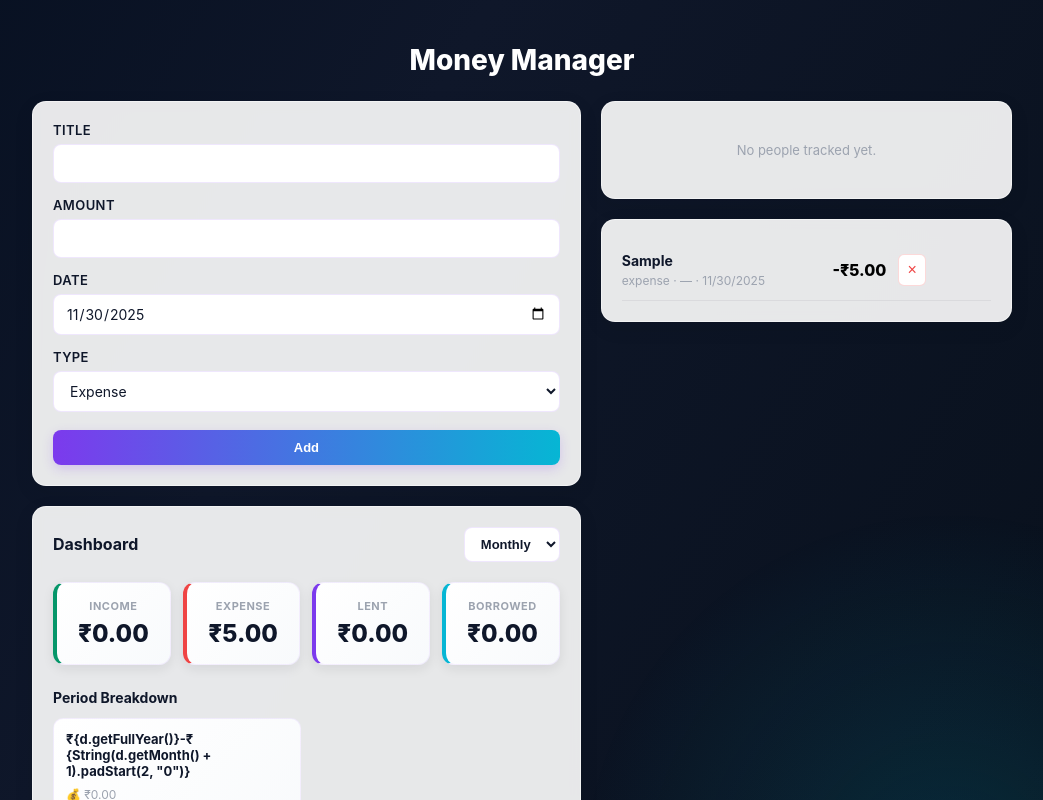
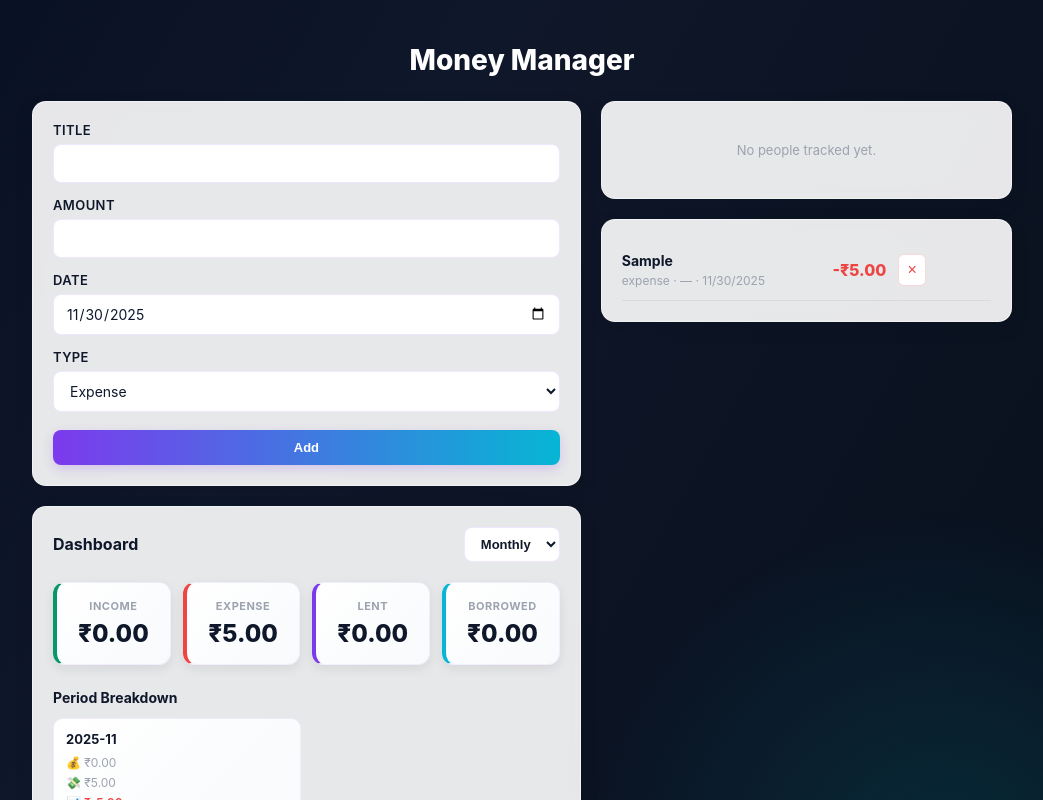
Before and after one commit to Avya-9/Money_Manager, a React (Vite) app: page / in a window 1280 px wide. Both pictures are taken after typing "Sample", "5" into the empty fields and a click on the button "Add". Shown: the top 800 px of the page, without its empty margins (118-1161 px from the left). Built offline with nearby package versions, Linux system fonts and the light colour scheme.

Commit message:
Ignore gh-pages cache

```diff
--- a/src/components/Dashboard.jsx
+++ b/src/components/Dashboard.jsx
@@ -14,8 +14,8 @@ function groupBy(transactions, granularity = "monthly", limit = 12) {
     const d = new Date(t.date);
     let key;
     if (granularity === "daily") key = d.toISOString().slice(0, 10);
-    else if (granularity === "weekly") key = `₹{d.getFullYear()}-W₹{getWeekNumber(d)}`;
-    else if (granularity === "monthly") key = `₹{d.getFullYear()}-₹{String(d.getMonth() + 1).padStart(2, "0")}`;
+    else if (granularity === "weekly") key = `${d.getFullYear()}-W${getWeekNumber(d)}`;
+    else if (granularity === "monthly") key = `${d.getFullYear()}-${String(d.getMonth() + 1).padStart(2, "0")}`;
     else key = String(d.getFullYear());
 
     if (!map.has(key)) map.set(key, { income: 0, expense: 0, net: 0, key });
@@ -114,7 +114,7 @@ export default function Dashboard({ transactions, personsMap = {} }) {
                 <div key={p.id} className="person-card">
                   <div className="person-card-header">
                     <div className="person-name">{p.name}</div>
-                    <div className={`person-balance ₹{p.balance >= 0 ? 'pos' : 'neg'}`}>
+                    <div className={`person-balance ${p.balance >= 0 ? 'pos' : 'neg'}`}>
                       {p.balance >= 0 ? '+' : '-'}₹{Math.abs(p.balance).toFixed(2)}
                     </div>
                   </div>
--- a/src/components/PeopleManager.jsx
+++ b/src/components/PeopleManager.jsx
@@ -13,7 +13,7 @@ export default function PeopleManager({ persons, onRename, onMerge, onDelete, on
 
   function saveEdit() {
     if (editing && name.trim()) {
-      const ok = window.confirm(`Rename "₹{(persons.find(pp=>pp.id===editing)||{}).name || ''}" to "₹{name.trim()}"?`);
+      const ok = window.confirm(`Rename "${(persons.find(pp=>pp.id===editing)||{}).name || ''}" to "${name.trim()}"?`);
       if (ok) onRename(editing, name.trim());
     }
     setEditing(null);
@@ -24,7 +24,7 @@ export default function PeopleManager({ persons, onRename, onMerge, onDelete, on
     if (mergeFrom && mergeTo && mergeFrom !== mergeTo) {
       const fromName = (persons.find(p=>p.id===mergeFrom)||{}).name || mergeFrom;
       const toName = (persons.find(p=>p.id===mergeTo)||{}).name || mergeTo;
-      const ok = window.confirm(`Merge "₹{fromName}" into "₹{toName}"? This will move all transactions and remove "₹{fromName}".`);
+      const ok = window.confirm(`Merge "${fromName}" into "${toName}"? This will move all transactions and remove "${fromName}".`);
       if (ok) onMerge(mergeFrom, mergeTo);
     }
     setMergeFrom("");
@@ -59,7 +59,7 @@ export default function PeopleManager({ persons, onRename, onMerge, onDelete, on
                 <>
                   <button onClick={() => startEdit(p)}>Rename</button>
                   <button onClick={() => {
-                    if (window.confirm(`Delete "₹{p.name}"? This will also delete all transactions for this person.`)) {
+                    if (window.confirm(`Delete "${p.name}"? This will also delete all transactions for this person.`)) {
                       onDelete(p.id);
                     }
                   }} style={{background: '#ef4444', color: '#fff'}}>Delete</button>
--- a/src/components/PersonList.jsx
+++ b/src/components/PersonList.jsx
@@ -22,7 +22,7 @@ export default function PersonList({ persons, transactions, personsMap, selected
           <li key={p.id} className="person-item">
             <div>
               <div className="person-name">{p.name}</div>
-              <div className={`person-balance ₹{p.balance >= 0 ? 'pos' : 'neg'}`}>
+              <div className={`person-balance ${p.balance >= 0 ? 'pos' : 'neg'}`}>
                 {p.balance >= 0 ? '+' : '-'}₹{Math.abs(p.balance).toFixed(2)}
               </div>
             </div>
--- a/src/components/TransactionList.jsx
+++ b/src/components/TransactionList.jsx
@@ -28,7 +28,7 @@ export default function TransactionList({ items, onRemove, personsMap, filterPer
               <div className="meta">{t.type} · {t.person || (t.personId && personsMap && personsMap[t.personId] ? personsMap[t.personId].name : "—")} · {formatDate(t.date)}</div>
             </div>
             <div className="right">
-              <div className={`amount ₹{t.type === 'income' || t.type === 'lend' ? 'pos' : 'neg'}`}>
+              <div className={`amount ${t.type === 'income' || t.type === 'lend' ? 'pos' : 'neg'}`}>
                 {t.type === 'expense' || t.type === 'borrow' ? '-' : ''}₹{Math.abs(Number(t.amount) || 0).toFixed(2)}
               </div>
               <button
@@ -36,7 +36,7 @@ export default function TransactionList({ items, onRemove, personsMap, filterPer
                 onClick={() => {
                   const amt = Math.abs(Number(t.amount) || 0).toFixed(2);
                   const name = t.title || (t.person || 'transaction');
-                  if (window.confirm(`Delete "₹{name}" — ₹₹{amt}? This action cannot be undone.`)) {
+                  if (window.confirm(`Delete "${name}" — ₹${amt}? This action cannot be undone.`)) {
                     onRemove(t.id);
                   }
                 }}
--- /dev/null
+++ b/vite.config.js
@@ -0,0 +1,7 @@
+import { defineConfig } from 'vite';
+import react from '@vitejs/plugin-react';
+
+export default defineConfig({
+  plugins: [react()],
+  base: "/Money_Manager/",
+});
```
Also changed, not shown: package.json (+8 -1 lines), 5 other files (tests, documents, lock files or other folders).
